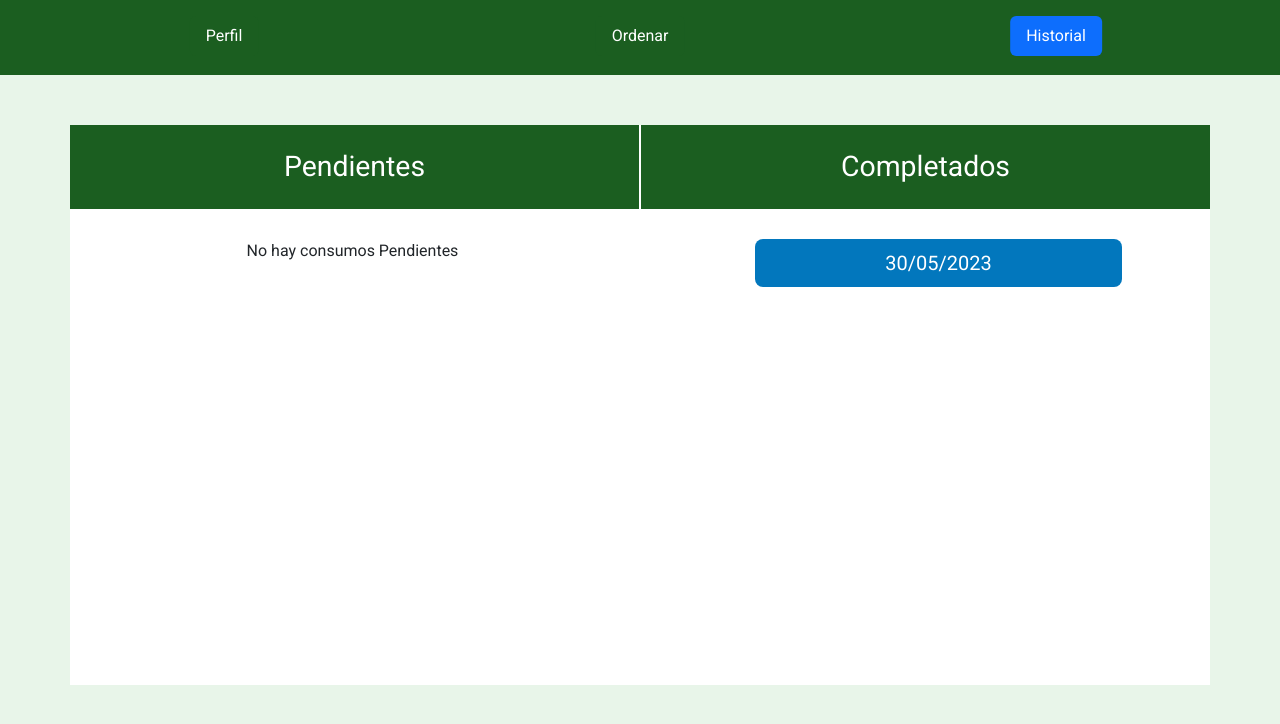
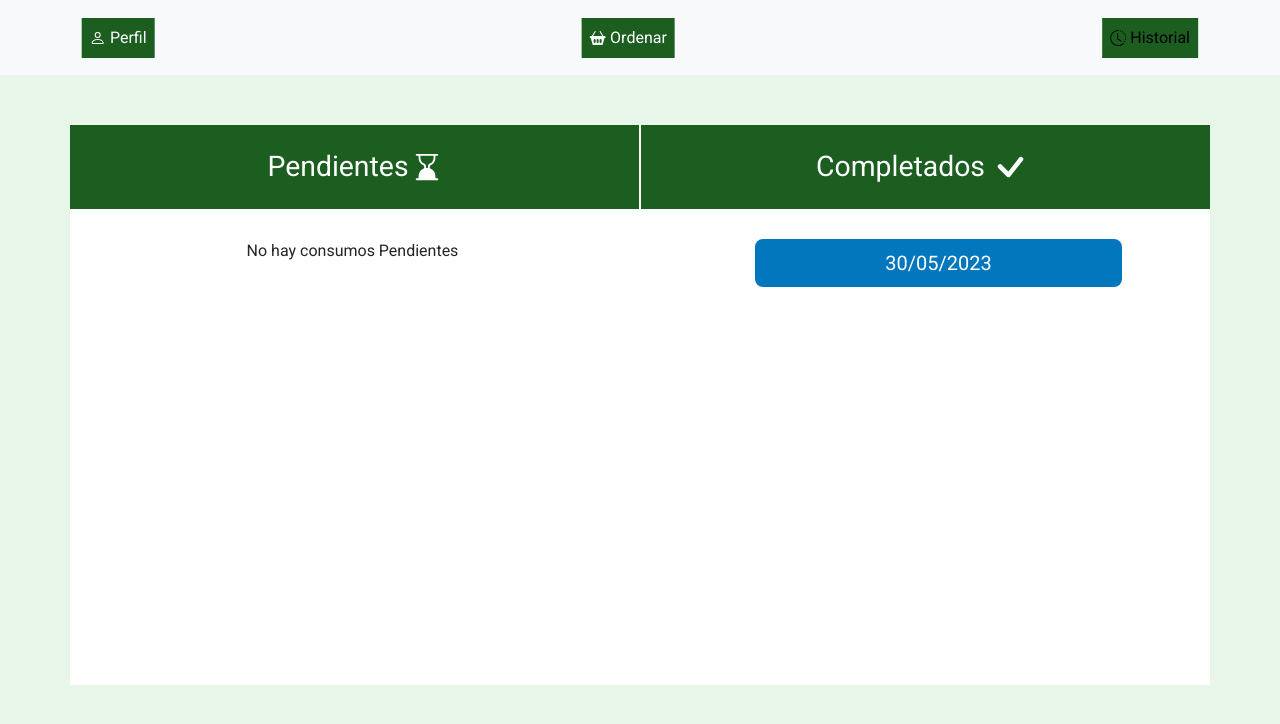
Before and after one commit to JuanAndresMacedo/homeCanteen.github.io, a plain HTML site: page index.html in a window 1280 px wide. Both pictures are taken after a click on the tab "Historial". Drawn offline with nearby package versions, Linux system fonts and the light colour scheme.

Commit message:
Se agregaron iconos svg

```diff
--- a/index.html
+++ b/index.html
@@ -7,10 +7,10 @@
 	<meta charset="UTF-8">
 	<meta http-equiv="X-UA-Compatible" content="IE=edge">
 	<meta name="viewport" content="width=device-width, initial-scale=1.0">
+	<title>Comedor Escolar</title>
 	<link href="https://cdn.jsdelivr.net/npm/bootstrap@5.3.0-alpha3/dist/css/bootstrap.min.css" rel="stylesheet"
 		integrity="sha384-KK94CHFLLe+nY2dmCWGMq91rCGa5gtU4mk92HdvYe+M/SXH301p5ILy+dN9+nJOZ" crossorigin="anonymous">
 	<link rel="stylesheet" href="src/interface/style.css">
-	<title>Comedor Escolar</title>
 	<link rel="icon" href="src/interface/favicon.ico">
 	<link rel="preconnect" href="https://fonts.gstatic.com">
 	<link href="https://fonts.googleapis.com/css2?family=Roboto:wght@400;700&display=swap" rel="stylesheet">
@@ -19,24 +19,50 @@
 <body>
 
 	<!--NAV-->
-	<nav>
-		<ul class="nav justify-content-center nav-pills mb-3 p-3 position-relative" id="pills-tab" role="tablist">
-			<li class="col nav-item" role="presentation">
+	<nav class="navbar navbar-expand-lg navbar-light bg-light">
+		<div class="container">
+			<ul class="navbar-nav d-flex justify-content-between" style="width: 100%;" id="pills-tab" role="tablist">
+				<li class="nav-item">
 					<button class="nav-link position-relative start-50 translate-middle-x" id="btnTabPerfil"
-					data-bs-toggle="pill" data-bs-target="#tabPerfil" type="button" role="tab" aria-controls="tabPerfil"
-					aria-selected="false">Perfil</button>
+						data-bs-toggle="pill" data-bs-target="#tabPerfil" type="button" role="tab"
+						aria-controls="tabPerfil" aria-selected="false">
+						<svg xmlns="http://www.w3.org/2000/svg" width="16" height="16" fill="currentColor"
+							class="bi bi-person" viewBox="0 0 16 16">
+							<path
+								d="M8 8a3 3 0 1 0 0-6 3 3 0 0 0 0 6Zm2-3a2 2 0 1 1-4 0 2 2 0 0 1 4 0Zm4 8c0 1-1 1-1 1H3s-1 0-1-1 1-4 6-4 6 3 6 4Zm-1-.004c-.001-.246-.154-.986-.832-1.664C11.516 10.68 10.289 10 8 10c-2.29 0-3.516.68-4.168 1.332-.678.678-.83 1.418-.832 1.664h10Z" />
+						</svg>
+						Perfil
+					</button>
 				</li>
-			<li class="col  nav-item" role="presentation">
+				<li class="nav-item">
 					<button class="nav-link active position-relative start-50 translate-middle-x" id="btnTabOrdenar"
 						data-bs-toggle="pill" data-bs-target="#tabOrdenar" type="button" role="tab"
-					aria-controls="tabOrdenar" aria-selected="true">Ordenar</button>
+						aria-controls="tabOrdenar" aria-selected="true">
+						<svg xmlns="http://www.w3.org/2000/svg" width="16" height="16" fill="currentColor"
+							class="bi bi-basket2-fill" viewBox="0 0 16 16">
+							<path
+								d="M5.929 1.757a.5.5 0 1 0-.858-.514L2.217 6H.5a.5.5 0 0 0-.5.5v1a.5.5 0 0 0 .5.5h.623l1.844 6.456A.75.75 0 0 0 3.69 15h8.622a.75.75 0 0 0 .722-.544L14.877 8h.623a.5.5 0 0 0 .5-.5v-1a.5.5 0 0 0-.5-.5h-1.717L10.93 1.243a.5.5 0 1 0-.858.514L12.617 6H3.383L5.93 1.757zM4 10a1 1 0 0 1 2 0v2a1 1 0 1 1-2 0v-2zm3 0a1 1 0 0 1 2 0v2a1 1 0 1 1-2 0v-2zm4-1a1 1 0 0 1 1 1v2a1 1 0 1 1-2 0v-2a1 1 0 0 1 1-1z" />
+						</svg>
+						Ordenar
+					</button>
 				</li>
-			<li class="col  nav-item" role="presentation">
+				<li class="nav-item">
 					<button class="nav-link position-relative start-50 translate-middle-x" id="btnTabHistorial"
 						data-bs-toggle="pill" data-bs-target="#tabHistorial" type="button" role="tab"
-					aria-controls="tabHistorial" aria-selected="false">Historial</button>
+						aria-controls="tabHistorial" aria-selected="false">
+						<svg xmlns="http://www.w3.org/2000/svg" width="16" height="16" fill="currentColor"
+							class="bi bi-clock-history" viewBox="0 0 16 16">
+							<path
+								d="M8.515 1.019A7 7 0 0 0 8 1V0a8 8 0 0 1 .589.022l-.074.997zm2.004.45a7.003 7.003 0 0 0-.985-.299l.219-.976c.383.086.76.2 1.126.342l-.36.933zm1.37.71a7.01 7.01 0 0 0-.439-.27l.493-.87a8.025 8.025 0 0 1 .979.654l-.615.789a6.996 6.996 0 0 0-.418-.302zm1.834 1.79a6.99 6.99 0 0 0-.653-.796l.724-.69c.27.285.52.59.747.91l-.818.576zm.744 1.352a7.08 7.08 0 0 0-.214-.468l.893-.45a7.976 7.976 0 0 1 .45 1.088l-.95.313a7.023 7.023 0 0 0-.179-.483zm.53 2.507a6.991 6.991 0 0 0-.1-1.025l.985-.17c.067.386.106.778.116 1.17l-1 .025zm-.131 1.538c.033-.17.06-.339.081-.51l.993.123a7.957 7.957 0 0 1-.23 1.155l-.964-.267c.046-.165.086-.332.12-.501zm-.952 2.379c.184-.29.346-.594.486-.908l.914.405c-.16.36-.345.706-.555 1.038l-.845-.535zm-.964 1.205c.122-.122.239-.248.35-.378l.758.653a8.073 8.073 0 0 1-.401.432l-.707-.707z" />
+							<path d="M8 1a7 7 0 1 0 4.95 11.95l.707.707A8.001 8.001 0 1 1 8 0v1z" />
+							<path
+								d="M7.5 3a.5.5 0 0 1 .5.5v5.21l3.248 1.856a.5.5 0 0 1-.496.868l-3.5-2A.5.5 0 0 1 7 9V3.5a.5.5 0 0 1 .5-.5z" />
+						</svg>
+						Historial
+					</button>
 				</li>
 			</ul>
+		</div>
 	</nav>
 
 	<!--TABS-->
@@ -283,8 +309,8 @@
 				</div>
 				<div class="contenedorDivisiones" id="contenedorComensal">
 					<div class="subtitulos izq">Comensales</div>
-					<button class="col-4 btn btn-l btn-info" id="btn-agregarComensal">Agregar
-						Comensal
+					<button class="col-4 btn btn-l btn-info" id="btn-agregarComensal">
+						Agregar Comensal
 						<span type="ionicons"><ion-icon name="person-add-outline"></ion-icon></span>
 					</button>
 					<div id="contenedorListas">
@@ -357,14 +383,28 @@
 		<div class="tab-pane fade" id="tabHistorial" role="tabpanel" tabindex="0">
 			<div class="container contenedorHistorial">
 				<div class="contenedorDivisiones">
-					<div class="subtitulos der">Pendientes</div>
+					<div class="subtitulos der">
+						Pendientes
+						<svg xmlns="http://www.w3.org/2000/svg" width="30" height="30" fill="currentColor"
+							class="bi bi-hourglass-bottom" viewBox="0 0 16 16"  style="margin-left: 3px;">
+							<path
+								d="M2 1.5a.5.5 0 0 1 .5-.5h11a.5.5 0 0 1 0 1h-1v1a4.5 4.5 0 0 1-2.557 4.06c-.29.139-.443.377-.443.59v.7c0 .213.154.451.443.59A4.5 4.5 0 0 1 12.5 13v1h1a.5.5 0 0 1 0 1h-11a.5.5 0 1 1 0-1h1v-1a4.5 4.5 0 0 1 2.557-4.06c.29-.139.443-.377.443-.59v-.7c0-.213-.154-.451-.443-.59A4.5 4.5 0 0 1 3.5 3V2h-1a.5.5 0 0 1-.5-.5zm2.5.5v1a3.5 3.5 0 0 0 1.989 3.158c.533.256 1.011.791 1.011 1.491v.702s.18.149.5.149.5-.15.5-.15v-.7c0-.701.478-1.236 1.011-1.492A3.5 3.5 0 0 0 11.5 3V2h-7z" />
+						</svg>
+					</div>
 					<div class="subContenedorHistorial" id="contenedorConsumosPendientes">
 						<ul class="listaConsumos d-none" id="listaConsumosPendientes"></ul>
 						<p id="etiquetaPendientes">No hay consumos Pendientes</p>
 					</div>
 				</div>
 				<div class="contenedorDivisiones" id="contenedorConsumosCompletados">
-					<div class="subtitulos izq">Completados</div>
+					<div class="subtitulos izq">
+						Completados
+						<svg xmlns="http://www.w3.org/2000/svg" width="50" height="50" fill="currentColor"
+							class="bi bi-check ml-5" viewBox="0 0 16 16">
+							<path
+								d="M10.97 4.97a.75.75 0 0 1 1.07 1.05l-3.99 4.99a.75.75 0 0 1-1.08.02L4.324 8.384a.75.75 0 1 1 1.06-1.06l2.094 2.093 3.473-4.425a.267.267 0 0 1 .02-.022z" />
+						</svg>
+					</div>
 					<div class="subContenedorHistorial" id="subContenedorConsumosCompletados">
 						<ul class="listaConsumos d-none" id="listaConsumosCompletados"></ul>
 						<p id="etiquetaCompletados">No hay consumos Completados</p>
@@ -397,7 +437,7 @@
 						<span id="spanPrecioPen"></span>
 						<span id="spanCalTotPen"></span>
 					</div>
-					<div id="divBotonesModPen" class ="row p-1">
+					<div id="divBotonesModPen" class="row p-1">
 						<button id="btncancelarMenuPendiente" class="botonModal col-3">Cancelar</button>
 						<div class="col-1"></div>
 						<button id="btnPagarMenuPendiente" class="botonModal col-3">Pagar</button>
@@ -432,8 +472,7 @@
 			</dialog>
 
 			<dialog id="modalErrorPagar" style="overflow-y: auto;">
-				<span class="icon-close" id="cerrarModalErrorPagar"><ion-icon
-						name="close-outline"></ion-icon></span>
+				<span class="icon-close" id="cerrarModalErrorPagar"><ion-icon name="close-outline"></ion-icon></span>
 				<h4 id="hModalFinPagar">Error</h4>
 				<div id="divModalErrorPagar">
 					<span id="spanModalErrorPagar"></span>
```
Also changed, not shown: Prueba.txt (deleted). Lines whose indentation alone changed are shown as unchanged.
